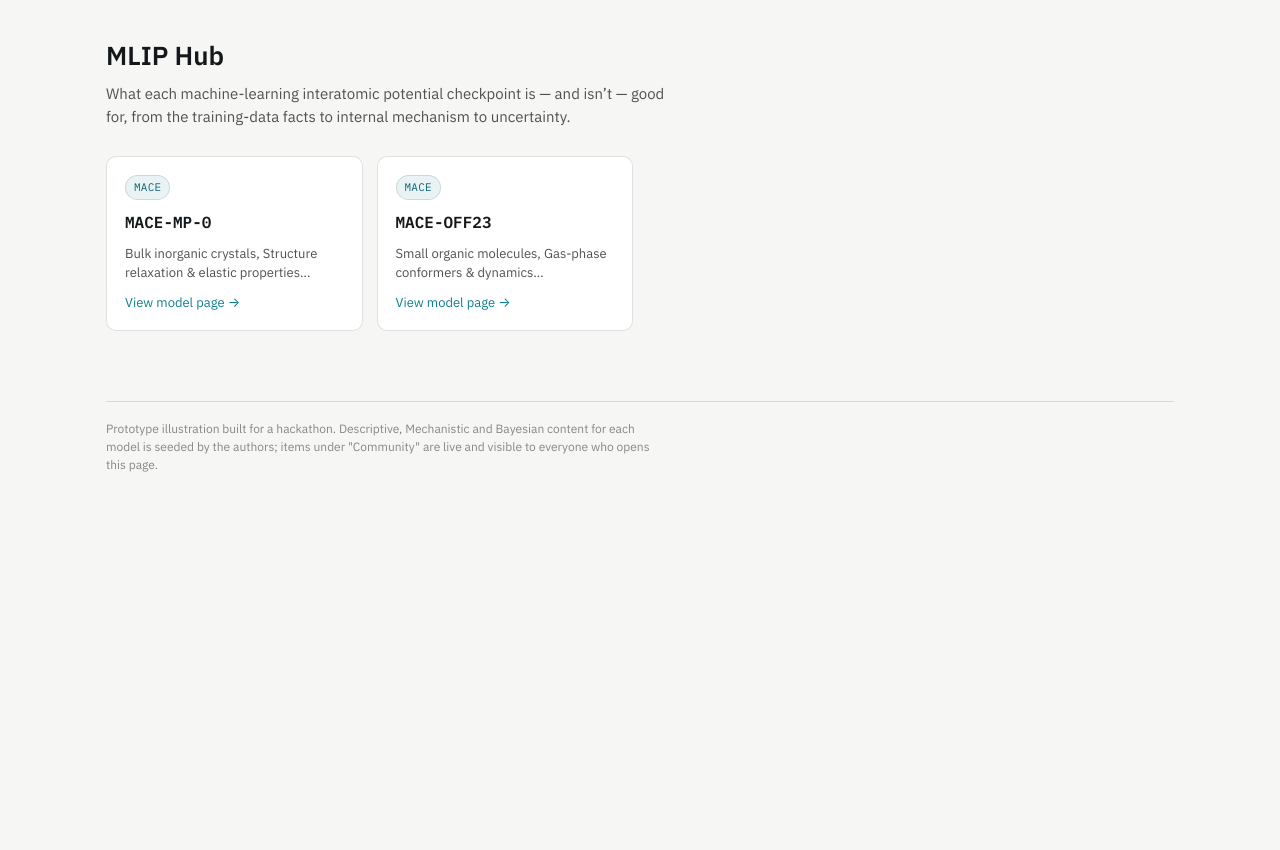
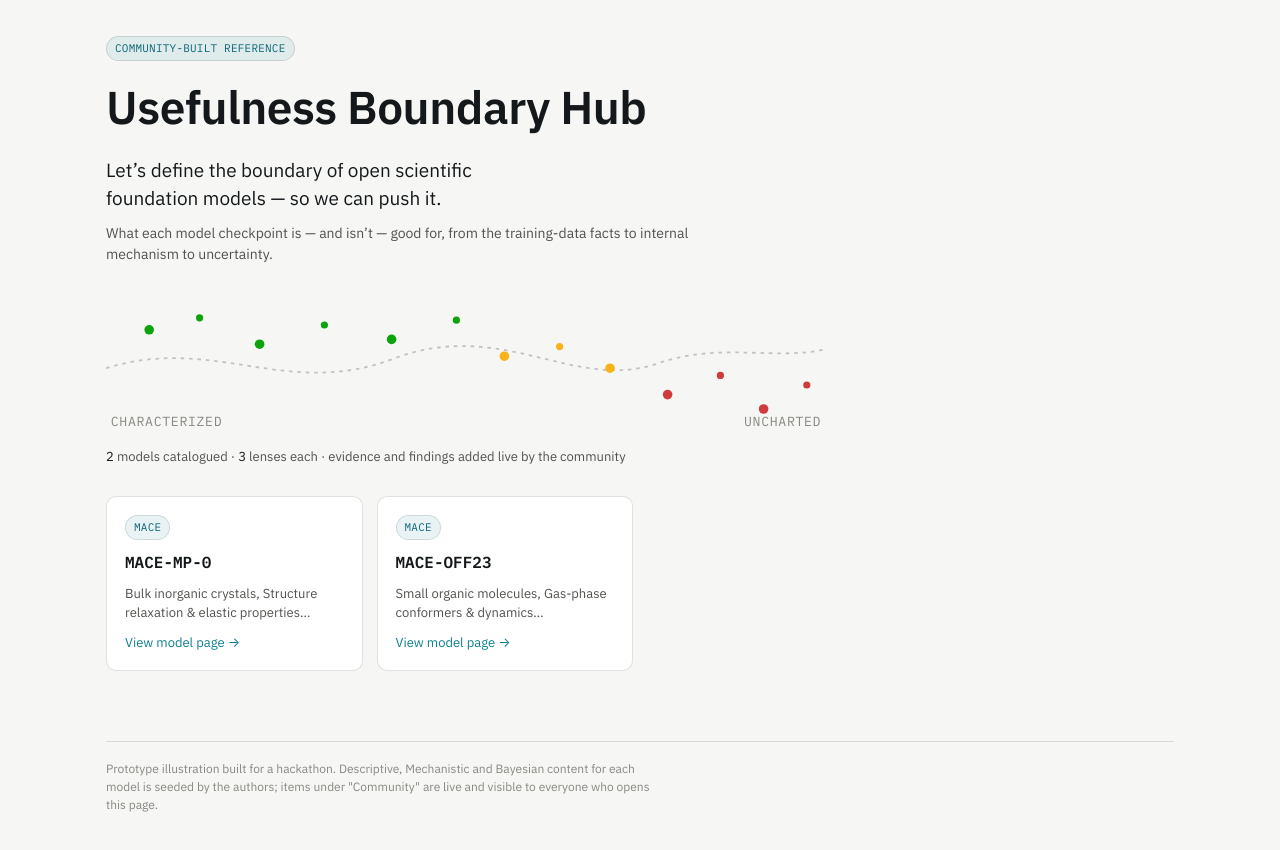
Before and after one commit to bawiz/osi-mlips, a plain HTML site: page app/index.html in a window 1280 px wide. Before the commit the page ends 800 px from the top, so only its background shows below. Drawn offline with Linux system fonts and the light colour scheme.

Commit message:
Give the hub landing page a real hero
Adds an eyebrow tag, a bigger headline, a rallying subtitle (define
the boundary of open scientific foundation models so we can push it),
a small inline SVG motif tying into the Bayesian lens's own
characterized/uncharted framing, and a one-line stat strip above the
model grid.

```diff
--- a/app/index.html
+++ b/app/index.html
@@ -1,5 +1,5 @@
 <meta charset="utf-8">
-<title>MLIP Hub</title>
+<title>Usefulness Boundary Hub</title>
 <meta name="claude:viewport-fit-sides" content="cover">
 <link rel="preconnect" href="https://fonts.gstatic.com" crossorigin>
 <link rel="stylesheet" href="https://fonts.googleapis.com/css2?family=IBM+Plex+Sans:wght@400;500;600;700&family=IBM+Plex+Mono:wght@400;500;600&display=swap">
@@ -47,9 +47,15 @@ a{color:var(--accent)}
 .crumb a{text-decoration:none;cursor:pointer}
 .crumb a:hover{text-decoration:underline}
 main{padding-block:28px 60px}
-.hub-intro{max-width:560px;margin-bottom:28px}
-.hub-intro h1{font-size:26px;margin-bottom:8px}
-.hub-intro p{color:var(--fg-muted);font-size:15px}
+.hub-intro{max-width:720px;margin-bottom:6px}
+.hub-intro h1{font-size:clamp(30px,5vw,46px);letter-spacing:-0.01em;margin:12px 0 14px}
+.hub-subtitle{font-size:19px;color:var(--fg);max-width:640px;margin-bottom:10px;text-wrap:balance}
+.hub-subtitle-secondary{font-size:14px;color:var(--fg-muted);max-width:600px}
+.hub-visual{max-width:720px;margin:24px 0 6px}
+.hub-visual svg{width:100%;height:auto;display:block}
+.boundary-label{fill:var(--fg-faint);font-family:var(--font-mono);font-size:11px;letter-spacing:.05em}
+.hub-stats{font-size:13px;color:var(--fg-muted);margin:14px 0 30px}
+.hub-stats .mono{color:var(--fg)}
 .model-grid{display:grid;grid-template-columns:repeat(auto-fill,minmax(250px,1fr));gap:14px}
 .model-card{
   background:var(--bg-raised);border:1px solid var(--border);border-radius:10px;
@@ -640,10 +646,31 @@ function saveTabKey(modelId, key){
   try { localStorage.setItem("mlip-hub:tab:"+modelId, key); } catch(e){}
 }
 
+function renderBoundaryMotif(){
+  var good = [[36,34,4],[78,24,3],[128,46,4],[182,30,3],[238,42,4],[292,26,3]];
+  var warn = [[332,56,4],[378,48,3],[420,66,4]];
+  var bad = [[468,88,4],[512,72,3],[548,100,4],[584,80,3]];
+  function dots(list, color){
+    return list.map(function(d){ return '<circle cx="'+d[0]+'" cy="'+d[1]+'" r="'+d[2]+'" fill="'+color+'"></circle>'; }).join("");
+  }
+  return '<svg viewBox="0 0 600 120" xmlns="http://www.w3.org/2000/svg">' +
+    '<path d="M0,66 C90,38 150,92 240,58 C330,24 390,86 460,62 C510,44 560,60 600,50" fill="none" stroke="var(--border-strong)" stroke-width="1.5" stroke-dasharray="3 4"></path>' +
+    dots(good, "var(--good)") + dots(warn, "var(--warning)") + dots(bad, "var(--critical)") +
+    '<text class="boundary-label" x="4" y="114" text-anchor="start">CHARACTERIZED</text>' +
+    '<text class="boundary-label" x="596" y="114" text-anchor="end">UNCHARTED</text>' +
+    '</svg>';
+}
+
 function renderHub(main){
   main.innerHTML =
-    '<div class="hub-intro"><h1>MLIP Hub</h1>' +
-    '<p>What each machine-learning interatomic potential checkpoint is — and isn’t — good for, from the training-data facts to internal mechanism to uncertainty.</p></div>' +
+    '<div class="hub-intro">' +
+      '<span class="chip">Community-built reference</span>' +
+      '<h1>Usefulness Boundary Hub</h1>' +
+      '<p class="hub-subtitle">Let’s define the boundary of open scientific foundation models — so we can push it.</p>' +
+      '<p class="hub-subtitle-secondary">What each model checkpoint is — and isn’t — good for, from the training-data facts to internal mechanism to uncertainty.</p>' +
+    '</div>' +
+    '<div class="hub-visual">'+renderBoundaryMotif()+'</div>' +
+    '<p class="hub-stats"><span class="mono">'+MODELS.length+'</span> model'+(MODELS.length===1?"":"s")+' catalogued · <span class="mono">3</span> lenses each · evidence and findings added live by the community</p>' +
     '<div class="model-grid" data-role="grid"></div>';
   var grid = main.querySelector('[data-role="grid"]');
   grid.innerHTML = MODELS.map(function(m){
@@ -661,7 +688,7 @@ function renderHub(main){
 
 function renderModel(main, model){
   main.innerHTML =
-    '<div class="crumb" style="margin-bottom:14px"><a data-role="back">← MLIP Hub</a></div>' +
+    '<div class="crumb" style="margin-bottom:14px"><a data-role="back">← Usefulness Boundary Hub</a></div>' +
     '<div class="model-header"><h1>'+esc(model.name)+'</h1><span class="chip">'+esc(ARCHITECTURES[model.architectureId].name)+'</span></div>' +
     '<div class="tabs" role="tablist" data-role="tabs"></div>' +
     '<div class="panel" data-role="panel"></div>';
```
